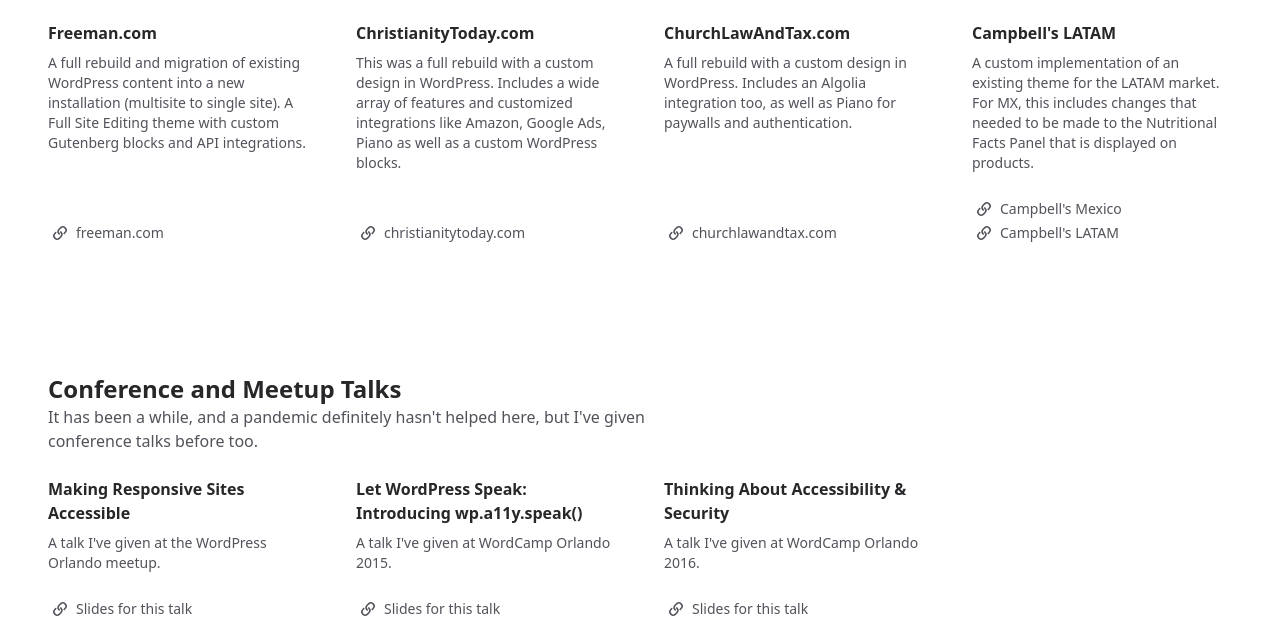
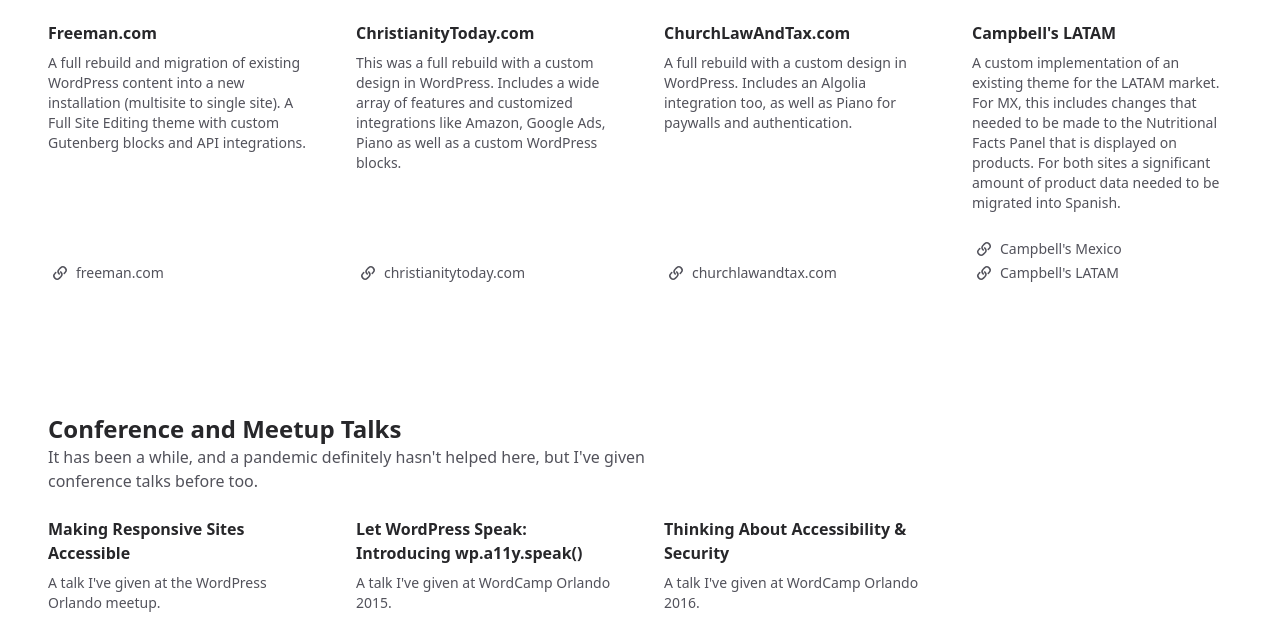
Before and after one commit to Cheffheid/cheffheid.github.io, a plain HTML site: page index.html in a window 1280 px wide. Shown: the part 1027-1661 px from the top of the page. Drawn offline with nearby package versions, Linux system fonts and the light colour scheme.

Commit message:
Campbell's LATAM description tweak

```diff
--- a/index.html
+++ b/index.html
@@ -337,7 +337,8 @@
                     A custom implementation of an existing theme for the LATAM
                     market. For MX, this includes changes that needed to be made
                     to the Nutritional Facts Panel that is displayed on
-                    products.
+                    products. For both sites a significant amount of product
+                    data needed to be migrated into Spanish.
                   </p>
                 </div>
                 <p
```
